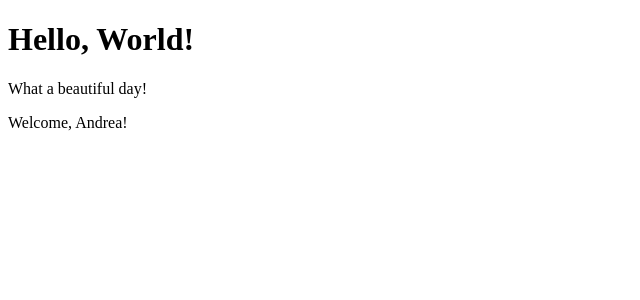
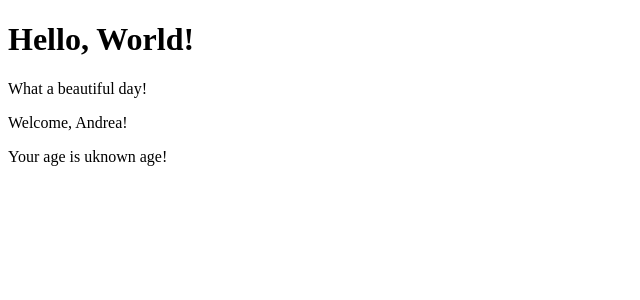
Before and after one commit to ndrSaba/react-exercise, a React (Create React App) app in the folder react-exercises/: page / in a window 1280 px wide. Shown: the top 300 px of the page, without its empty margins (0-640 px from the left). Built offline with nearby package versions, Linux system fonts and the light colour scheme.

Commit message:
es fatto

```diff
--- a/react-exercises/src/Welcome.js
+++ b/react-exercises/src/Welcome.js
@@ -2,10 +2,16 @@ import React from "react";
 
 export class Welcome extends React.Component {
     render() {
-        return <p> Welcome, {this.props.name}!</p>
+        return (
+            <div>
+                <p> Welcome, {this.props.name}!</p>
+                <p> Your age is {this.props.age}!</p>
+            </div>
+        )
     }
 }
 
 Welcome.defaultProps = {
-    name : "stranger",
+    name: "stranger",
+    age: "uknown age",
 }
```
